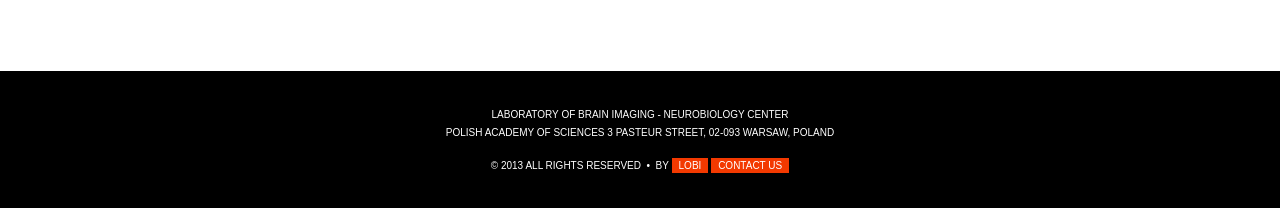
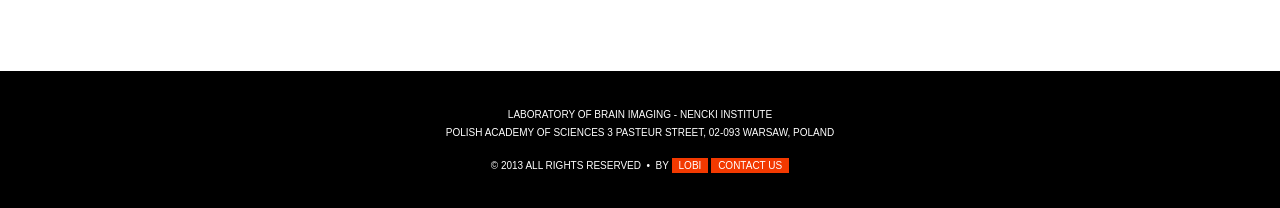
Before and after one commit to nencki-lobi/lobi-www, a Django app: page /about_us/ in a window 1280 px wide. Shown: the part 1411-1619 px from the top of the page. Run offline with Django 3.2, Linux system fonts and the light colour scheme; data that the repository does not hold is empty.

Commit message:
Update base.html
Neurobiology Centre -> Nencki Institute

```diff
--- a/home/templates/home/base.html
+++ b/home/templates/home/base.html
@@ -93,7 +93,7 @@
 <hr /><!-- start footer -->
 <div id="footer">
 <p>Laboratory
-of Brain Imaging - Neurobiology Center<br />
+of Brain Imaging - Nencki Institute<br />
 Polish Academy of Sciences
 3 Pasteur Street, 02-093 Warsaw, Poland<br />
 </p>
```
